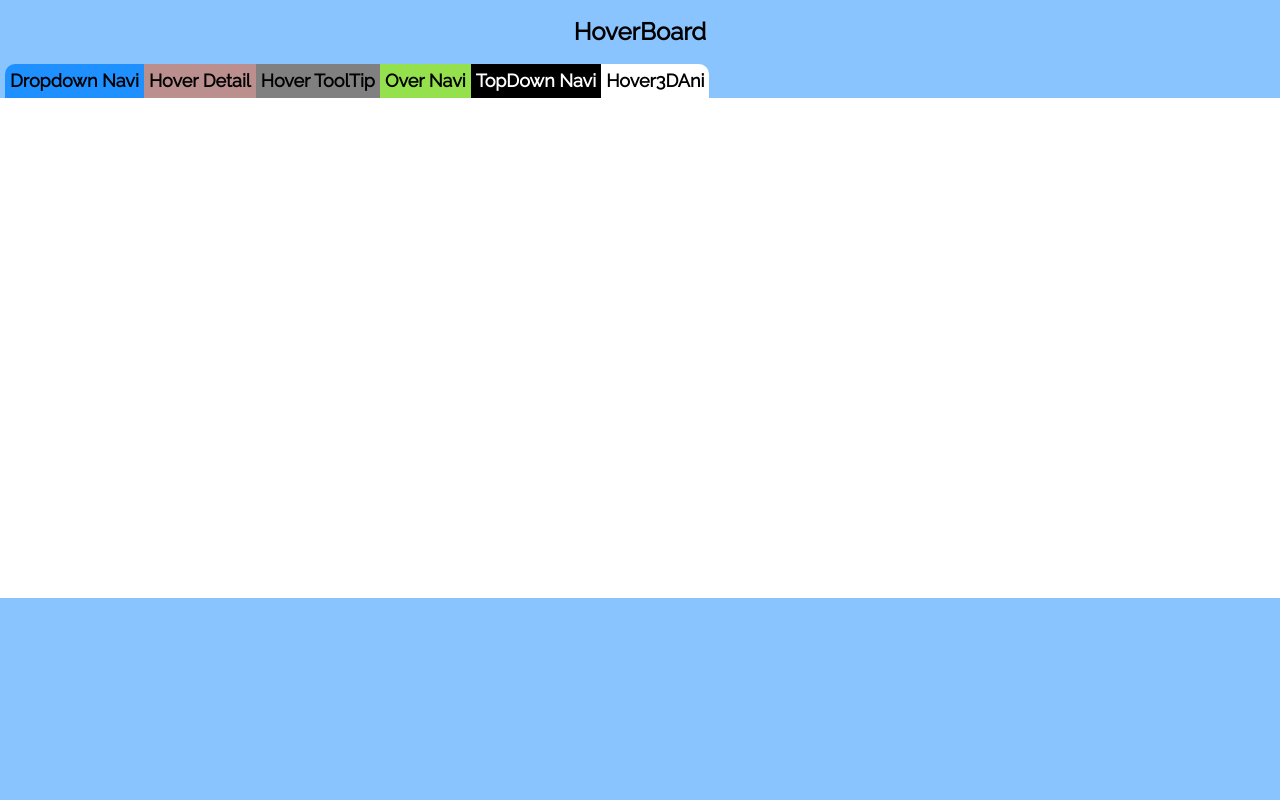
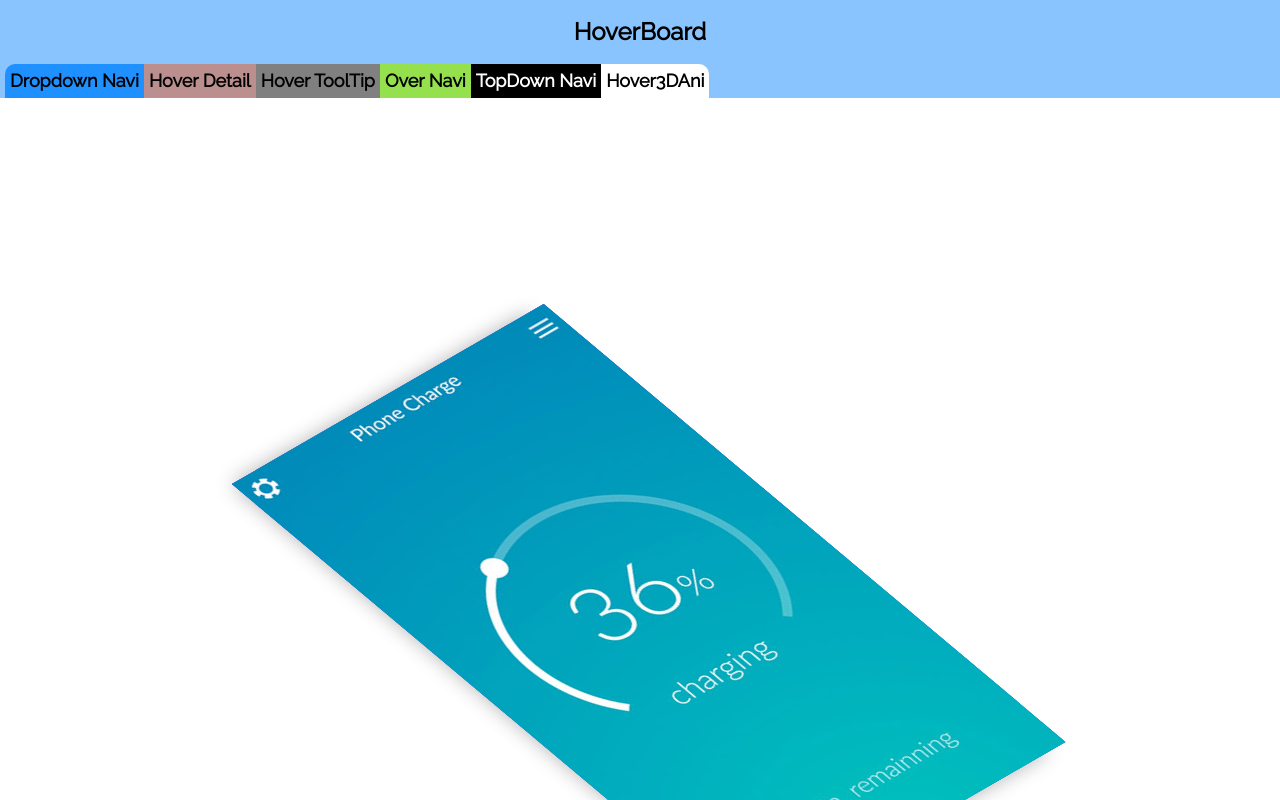
Before and after one commit to hoinlee-moi/React-widget, a React (Create React App) app: page /hoverBoard/6 in a window 1280 px wide. Shown: the top 800 px of the page. Built offline with nearby package versions, Linux system fonts and the light colour scheme.

Commit message:
add : Hover3Dani 추가

```diff
--- a/src/pages/hover/Hover3DAni.tsx
+++ b/src/pages/hover/Hover3DAni.tsx
@@ -1,8 +1,15 @@
+import styles from "../../styles/hover/Hover3DAni.module.css";
+
 const Hover3DAni = () => {
   return (
-    <div>
-      <div></div>
+    <div className={styles.container}>
+      <div className={styles.app_ui}>
+        <img src={`${process.env.PUBLIC_URL}/assets/app-ui-01.jpg`} />
+        <img src={`${process.env.PUBLIC_URL}/assets/app-ui-02.jpg`} />
+        <img src={`${process.env.PUBLIC_URL}/assets/app-ui-03.jpg`} />
+        <img src={`${process.env.PUBLIC_URL}/assets/app-ui-04.jpg`} />
+      </div>
     </div>
   );
 };
-export default Hover3DAni
+export default Hover3DAni;
--- /dev/null
+++ b/src/styles/hover/Hover3DAni.module.css
@@ -0,0 +1,40 @@
+.container{
+    display: flex;
+    justify-content: center;
+    align-items: center;
+    height: 1000px;
+    padding:20px 0;
+}
+.app_ui {
+    width: 340px;
+    height: 640px;
+    transform: rotate(-30deg) skewX(20deg);
+    position: relative;
+    box-shadow: 0 0 20px rgba(0,0,0,0.3);
+    transition: 0.5s;
+    background-color: #ddd;
+}
+.app_ui:hover {
+    box-shadow: -50px 100px 20px rgba(0,0,0,0.3);
+}
+.app_ui img {
+ position: absolute;
+ transition: 0.5s;
+}
+
+
+.app_ui:hover img:nth-child(1) {
+    transform: translate(40px,-40px);
+    opacity: 0.2;
+}
+.app_ui:hover img:nth-child(2) {
+    transform: translate(80px,-80px);
+    opacity: 0.4;
+}
+.app_ui:hover img:nth-child(3) {
+    transform: translate(120px,-120px);
+    opacity: 0.6;
+}
+.app_ui:hover img:nth-child(4) {
+    transform: translate(160px,-160px);
+}
```
